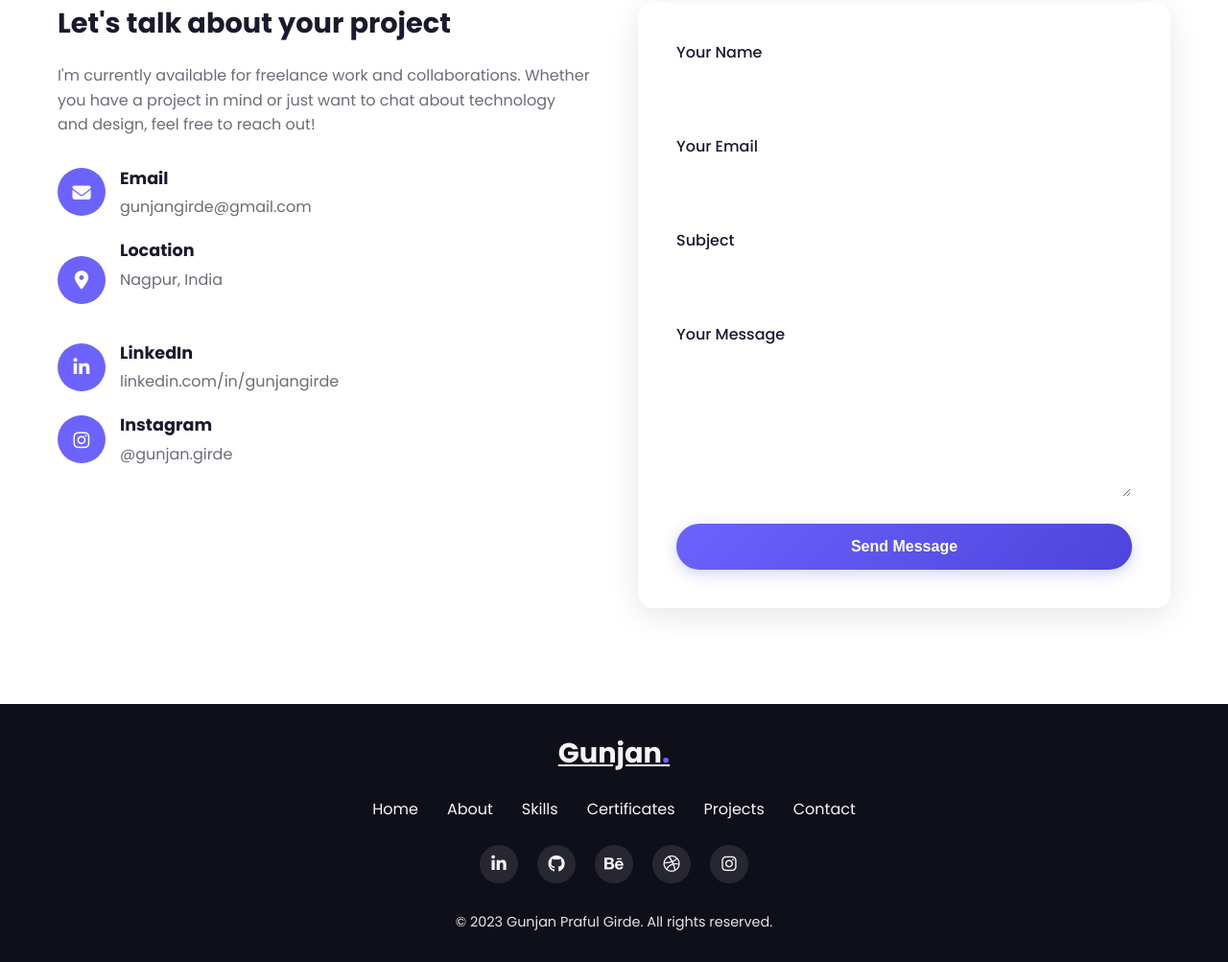
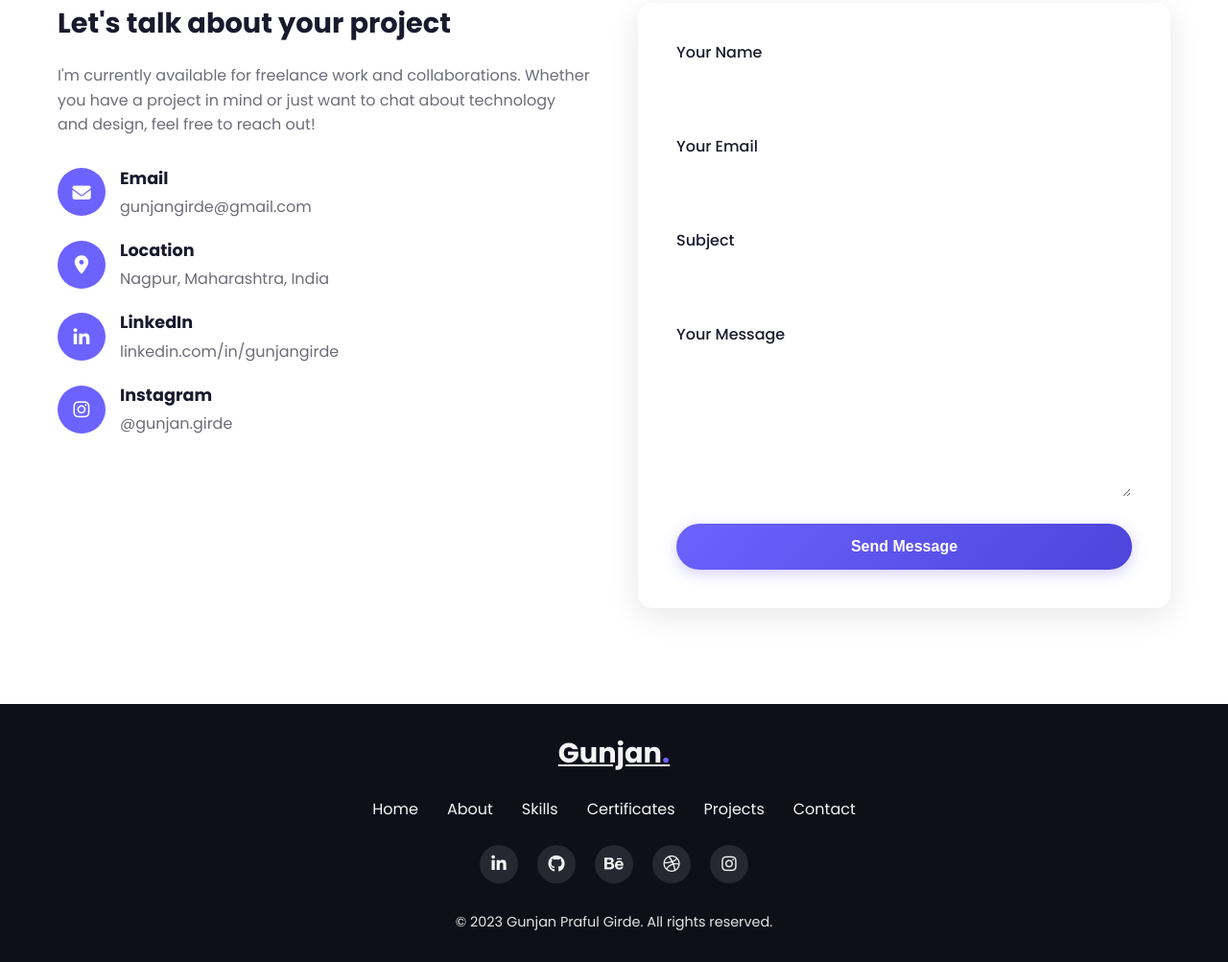
Before and after one commit to gunjangirde/portfolio, a website: page index.html in a window 1280 px wide. Shown: the part 5171-6174 px from the top of the page at 96% size. Drawn offline with Linux system fonts and the light colour scheme.

Commit message:
Update index.html

```diff
--- a/index.html
+++ b/index.html
@@ -1501,7 +1501,7 @@
                             </div>
                             <div class="contact-text">
                                 <h4>Location</h4>
-                                <p>Nagpur, India</p>
+                                 <a href="https://maps.app.goo.gl/BrqdQ57PfeUt6eyU9" target="_blank">Nagpur, Maharashtra, India</a>
                             </div>
                         </div>
                         <div class="contact-item">
```
